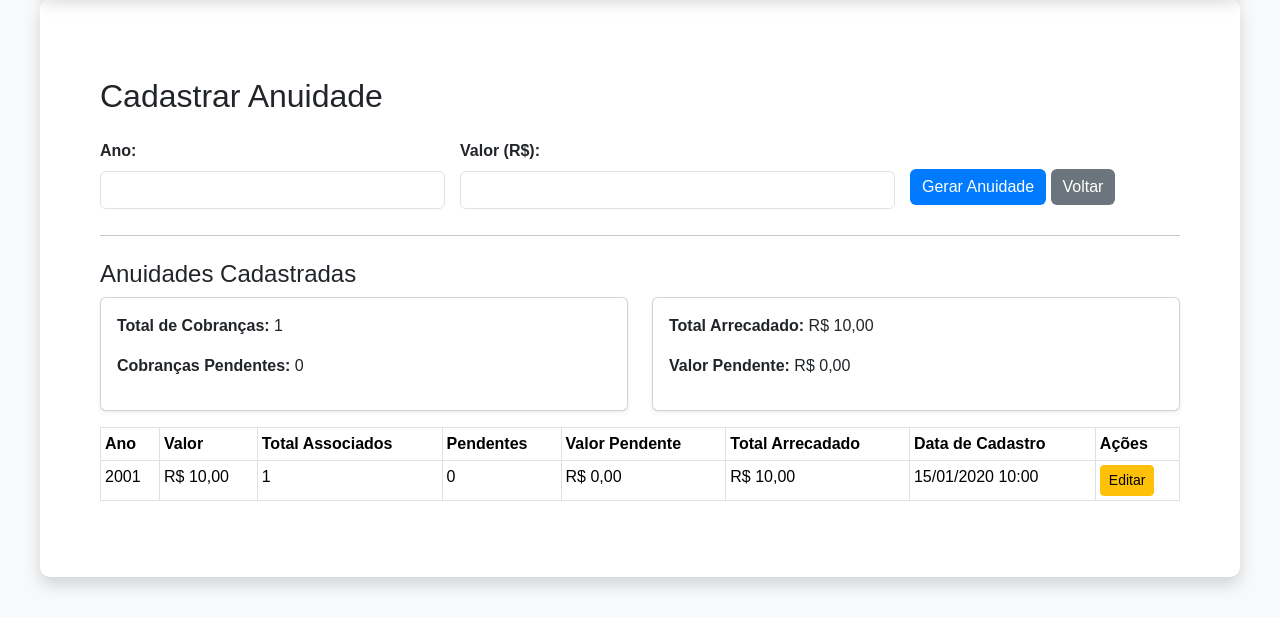
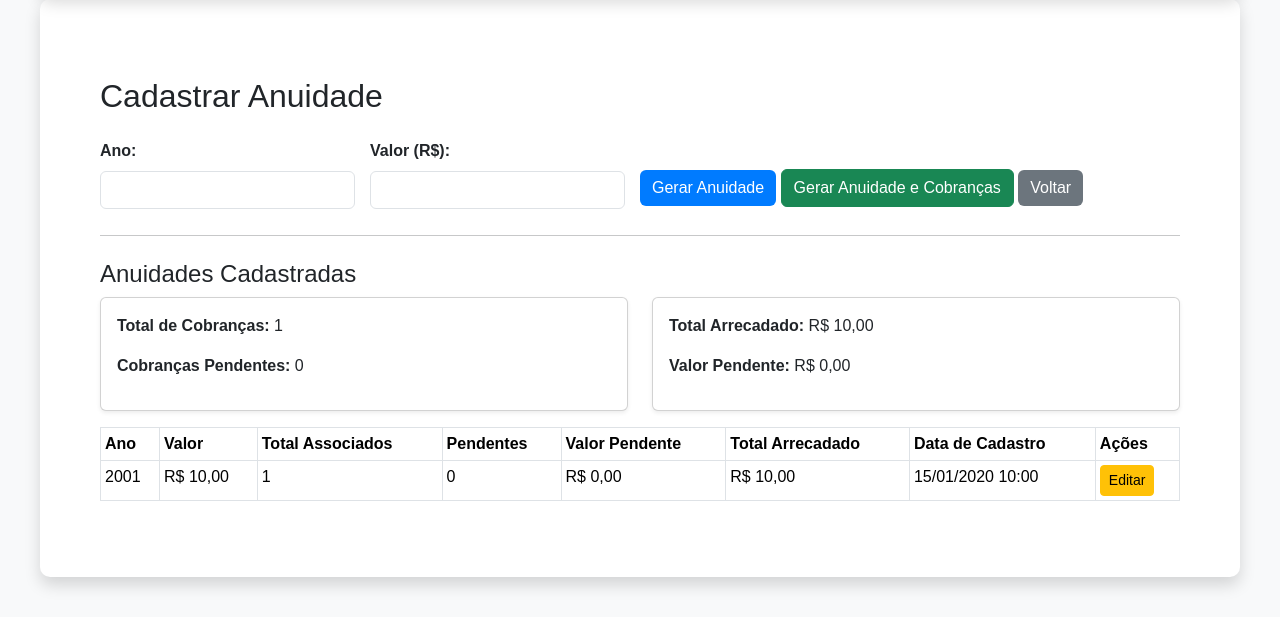
Before and after one commit to Marcel-Rodrigues/devsrn, a PHP site: page /views/anuidade/form.php in a window 1280 px wide. Shown: the part 119-736 px from the top of the page. Run offline with PHP 8.4, Linux system fonts and the light colour scheme; tables that the repository leaves empty hold one stand-in row (values such as "Sample post"); some libraries are stand-ins or nearby versions.

Commit message:
Automatização de Cobrança
Gerar cobrança automaticamente ao cadastrar uma anuidade

```diff
--- a/classes/Cobranca.php
+++ b/classes/Cobranca.php
@@ -1,5 +1,6 @@
 <?php
-class Cobranca {
+class Cobranca
+{
     private $associado_id;
     private $anuidade_id;
     private $valor;
@@ -8,39 +9,69 @@ class Cobranca {
     private $status = 0;
     private $conn;
 
-    public function __construct($db) {
+    public function __construct($db)
+    {
         $this->conn = $db;
     }
 
-    public function getAssociadoId() { return $this->associado_id; }
-    public function setAssociadoId($id) { $this->associado_id = (int) $id; }
+    public function getAssociadoId()
+    {
+        return $this->associado_id;
+    }
+    public function setAssociadoId($id)
+    {
+        $this->associado_id = (int) $id;
+    }
 
-    public function getAnuidadeId() { return $this->anuidade_id; }
-    public function setAnuidadeId($id) { $this->anuidade_id = (int) $id; }
+    public function getAnuidadeId()
+    {
+        return $this->anuidade_id;
+    }
+    public function setAnuidadeId($id)
+    {
+        $this->anuidade_id = (int) $id;
+    }
 
-    public function getValor() { return $this->valor; }
-    public function setValor($valor) {
+    public function getValor()
+    {
+        return $this->valor;
+    }
+    public function setValor($valor)
+    {
         $valor = str_replace(['R$', '.', ' '], '', $valor);
         $valor = str_replace(',', '.', $valor);
         $this->valor = number_format((float)$valor, 2, '.', '');
     }
 
-    public function getDataVencimento() { return $this->data_vencimento; }
-    public function setDataVencimento($data) {
+    public function getDataVencimento()
+    {
+        return $this->data_vencimento;
+    }
+    public function setDataVencimento($data)
+    {
         $this->data_vencimento = date('Y-m-d', strtotime($data));
     }
 
-    public function getDataPagamento() { return $this->data_pagamento; }
-    public function setDataPagamento($data) {
+    public function getDataPagamento()
+    {
+        return $this->data_pagamento;
+    }
+    public function setDataPagamento($data)
+    {
         $this->data_pagamento = date('Y-m-d H:i:s', strtotime($data));
     }
 
-    public function getStatus() { return $this->status; }
-    public function setStatus($status) {
+    public function getStatus()
+    {
+        return $this->status;
+    }
+    public function setStatus($status)
+    {
         $this->status = $status ? 1 : 0;
     }
 
-    public function salvar() {
+    public function salvar()
+    {
         $verifica = $this->conn->prepare("
             SELECT COUNT(*) FROM cobranca
             WHERE associado_id = ? AND anuidade_id = ?
@@ -63,7 +94,8 @@ class Cobranca {
     }
 
 
-    public function listarPorAssociado($associado_id) {
+    public function listarPorAssociado($associado_id)
+    {
         $sql = "SELECT c.*, a.ano
                 FROM cobranca c
                 JOIN anuidade a ON a.id = c.anuidade_id
@@ -75,7 +107,8 @@ class Cobranca {
         return $stmt->fetchAll(PDO::FETCH_ASSOC);
     }
 
-    public function marcarComoPaga() {
+    public function marcarComoPaga()
+    {
         $sql = "UPDATE cobranca
                 SET status = 1, data_pagamento = NOW()
                 WHERE associado_id = ? AND anuidade_id = ?";
@@ -83,15 +116,26 @@ class Cobranca {
         return $stmt->execute([$this->associado_id, $this->anuidade_id]);
     }
 
-    public function listarAssociadosParaAnuidade($anoAnuidade) {
-        $dataMinima = $anoAnuidade . '-01-01';
+    public function excluir()
+    {
+        $sql = "DELETE FROM cobranca
+            WHERE associado_id = ? AND anuidade_id = ?";
+        $stmt = $this->conn->prepare($sql);
+        return $stmt->execute([$this->associado_id, $this->anuidade_id]);
+    }
 
-        $query = "SELECT *
-                  FROM associado
-                  WHERE data_filiacao <= :data_filiacao_minima";
+    public function listarAssociadosParaAnuidade($anoAnuidade, $idAnuidade)
+    {
+        $dataMinima = $anoAnuidade . '-12-31';
+
+        $query = "SELECT a.*
+                  FROM associado a
+                  LEFT JOIN cobranca c ON a.id = c.associado_id AND c.anuidade_id = :idAnuidade
+                  WHERE c.anuidade_id IS NULL AND data_filiacao <= :data_filiacao_minima";
 
         $stmt = $this->conn->prepare($query);
         $stmt->bindParam(':data_filiacao_minima', $dataMinima);
+        $stmt->bindParam(':idAnuidade', $idAnuidade);
         $stmt->execute();
 
         return $stmt->fetchAll(PDO::FETCH_ASSOC);
--- a/views/anuidade/form.php
+++ b/views/anuidade/form.php
@@ -1,12 +1,14 @@
 <?php
 require_once '../../config/database.php';
 require_once '../../classes/Anuidade.php';
+require_once '../../classes/Cobranca.php';
 include '../header.php';
 
 $db = new Database();
 $conn = $db->getConnection();
 
 $anuidade = new Anuidade($conn);
+$cobranca = new Cobranca($conn);
 $msg = "";
 
 $editarId = $_GET['editar'] ?? null;
@@ -18,31 +20,68 @@ if ($editarId) {
 
 if ($_SERVER['REQUEST_METHOD'] === 'POST') {
     try {
-        $ano = $_POST['ano'];
-        $valor = $_POST['valor'];
+        $ano = $_POST['ano'] ?? null;
+        $valor = $_POST['valor'] ?? null;
+        $dataVencimento = $_POST['data_vencimento_anuidade'] ?? null;
+
+        if (empty($ano) || $valor <= 0) {
+            throw new Exception("Preencha todos os campos corretamente.");
+        }
 
         $anuidade->setAno($ano);
         $anuidade->setValor($valor);
 
+        if (isset($_POST['gerar_automatico'])) {
+
+            if ($anuidade->buscarPorAno($ano)) {
+                $msg = "<div class='alert alert-warning'>Este ano já está cadastrado.</div>";
+            } else {
+
+                if ($anuidade->salvar()) {
+
+                    $anuidadeModel = $anuidade->buscarPorAno($ano);
+
+                    $associadosValidos = $cobranca->listarAssociadosParaAnuidade($ano, $anuidadeModel['id']);
+                    $contador = 0;
+
+                    foreach ($associadosValidos as $associado) {
+                        $cobranca->setAssociadoId($associado['id']);
+                        $cobranca->setAnuidadeId($anuidadeModel['id']);
+                        $cobranca->setDataVencimento($dataVencimento);
+                        $cobranca->setValor($valor);
+
+                        if (!$cobranca->salvar()) {
+                            throw new Exception("Erro ao gerar cobrança para associado ID {$associado['id']}");
+                        }
+                        $contador++;
+                    }
+
+                    $msg = "<div class='alert alert-success'>Anuidade e {$contador} cobranças geradas com sucesso!</div>";
+                } else {
+                    $msg = "<div class='alert alert-danger'>Erro ao cadastrar anuidade.</div>";
+                }
+            }
+        } else {
             if (isset($_POST['editar_id'])) {
                 if ($anuidade->atualizar($_POST['editar_id'])) {
-                // $msg = "<div class='alert alert-success'>Anuidade atualizada com sucesso!</div>";
-                header("Location: form.php");
+                    header("Location: form.php?success=edit");
                     exit;
                 } else {
-                $msg = "<div class='alert alert-danger'>Erro ao atualizar anuidade.</div>";
+                    throw new Exception("Erro ao atualizar anuidade.");
                 }
             } else {
                 if ($anuidade->buscarPorAno($ano)) {
                     $msg = "<div class='alert alert-warning'>Este ano já está cadastrado.</div>";
                 } elseif ($anuidade->salvar()) {
-                $msg = "<div class='alert alert-success'>Anuidade cadastrada com sucesso!</div>";
+                    header("Location: form.php?success=create");
+                    exit;
                 } else {
-                $msg = "<div class='alert alert-danger'>Erro ao cadastrar anuidade.</div>";
+                    throw new Exception("Erro ao cadastrar anuidade.");
+                }
             }
         }
     } catch (Exception $e) {
-        $msg = "<div class='alert alert-warning'>" . $e->getMessage() . "</div>";
+        $msg = "<div class='alert alert-danger'>" . htmlspecialchars($e->getMessage()) . "</div>";
     }
 }
 
@@ -64,30 +103,35 @@ $totalArrecadado = $valores['arrecadado'] ?? 0;
 
     <form method="post">
         <div class="col-12 d-flex">
-            <div class="col-4">
+            <div class="col-3">
                 <label class="form-label">Ano:</label>
                 <input type="number" name="ano" class="form-control ano" required min="1900" max="2100"
                     value="<?= $anuidadeEditar['ano'] ?? '' ?>" <?= $anuidadeEditar ? 'readonly' : '' ?>>
             </div>
 
-            <div class="col-5">
+            <div class="col-3">
                 <label class="form-label">Valor (R$):</label>
                 <input type="text" name="valor" class="form-control moeda" required
                     value="<?= isset($anuidadeEditar['valor']) ? number_format($anuidadeEditar['valor'], 2, ',', '.') : '' ?>">
             </div>
 
-            <div class="col-3" style="margin-top: 30px;">
+            <div class="col-6" style="margin-top: 30px;">
                 <?php if ($anuidadeEditar): ?>
                     <input type="hidden" name="editar_id" value="<?= $anuidadeEditar['id'] ?>">
                     <button type="submit" class="btn btn-warning">Salvar Alterações</button>
                     <a href="form.php" class="btn btn-secondary">Cancelar</a>
                 <?php else: ?>
                     <button type="submit" class="btn btn-primary">Gerar Anuidade</button>
+                    <button type="button" class="btn btn-success" data-bs-toggle="modal" data-bs-target="#gerarCobrancaModal">
+                        Gerar Anuidade e Cobranças
+                    </button>
                     <a href="../../index.php" class="btn btn-secondary">Voltar</a>
                 <?php endif; ?>
             </div>
         </div>
+
     </form>
+
 
 
     <?php if (count($lista) > 0): ?>
@@ -144,4 +188,40 @@ $totalArrecadado = $valores['arrecadado'] ?? 0;
 
 </div>
 
+<div class="modal fade" id="gerarCobrancaModal" tabindex="-1" aria-labelledby="gerarCobrancaModalLabel" aria-hidden="true">
+    <div class="modal-dialog">
+        <div class="modal-content">
+            <form method="post">
+                <div class="modal-header">
+                    <h5 class="modal-title" id="gerarCobrancaModalLabel">Gerar Cobranças</h5>
+                    <button type="button" class="btn-close" data-bs-dismiss="modal" aria-label="Close"></button>
+                </div>
+                <div class="modal-body">
+                    <input type="hidden" name="ano" id="modalAno">
+                    <input type="hidden" name="valor" id="modalValor">
+
+                    <p>Deseja gerar cobranças para todos os associados filiados?</p>
+                    <div class="mb-3">
+                        <label for="dataVencimento" class="form-label">Data de Vencimento:</label>
+                        <input type="date" name="data_vencimento_anuidade" class="form-control" required min="<?= date('Y-m-d') ?>">
+                    </div>
+                </div>
+                <div class="modal-footer">
+                    <button type="button" class="btn btn-secondary" data-bs-dismiss="modal">Cancelar</button>
+                    <button type="submit" name="gerar_automatico" class="btn btn-primary">Gerar Cobranças</button>
+                </div>
+            </form>
+        </div>
+    </div>
+</div>
+
+<script>
+document.addEventListener('DOMContentLoaded', function() {
+    $('#gerarCobrancaModal').on('show.bs.modal', function (e) {
+        document.getElementById('modalAno').value = document.querySelector('input[name="ano"]').value;
+        document.getElementById('modalValor').value = document.querySelector('input[name="valor"]').value;
+    });
+});
+</script>
+
 <?php include '../footer.php'; ?>
```
Also changed, not shown: views/cobranca/form.php (+5 -2 lines), views/situacao/pagamento.php (+34 -4 lines). Lines whose indentation alone changed are shown as unchanged.
